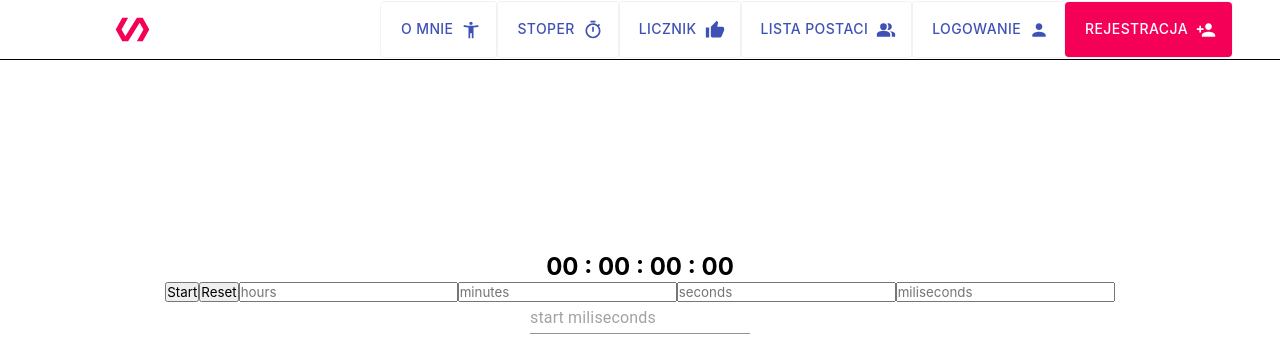
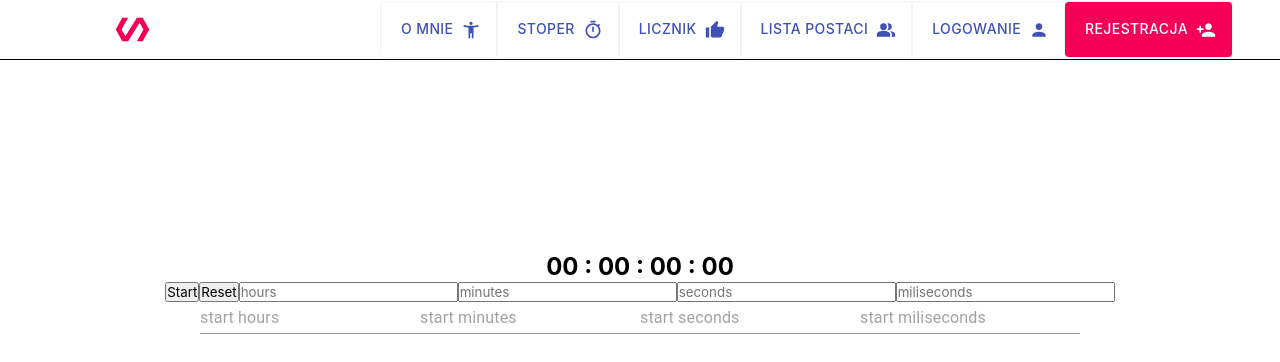
Before and after one commit to michalrozek90/Devstock_Academy, a React (Create React App) app in the folder project-august/: page /stopwatch in a window 1280 px wide. Shown: the top 362 px of the page. Built offline with nearby package versions, Linux system fonts and the light colour scheme.

Commit message:
stopwatch reset problem

```diff
--- a/project-august/src/pages/Stopwatch.js
+++ b/project-august/src/pages/Stopwatch.js
@@ -29,7 +29,9 @@ const Stopwatch = () => {
 	}
 
 	const onReset = () => {
+		console.log('stan PRZED resetem : ', startTime)
 		dispatch(reset())
+		console.log('stan PO resecie : ', startTime)
 	}
 
 	const handleCount = e => {
@@ -51,9 +53,23 @@ const Stopwatch = () => {
 		}
 	}
 
+	console.log('stan na zewnątrz funkcji : ', startTime)
+
 	const handleStart = e => {
-		console.log(e.target.value)
-		dispatch(startMiliseconds(e.target.value))
+		let value = e.target.value
+		let number = parseInt(value)
+
+		if (e.target.placeholder === 'start miliseconds') {
+			dispatch(startMiliseconds(number))
+		} else if (e.target.placeholder === 'start seconds') {
+			dispatch(startSeconds(number))
+		} else if (e.target.placeholder === 'start minutes') {
+			dispatch(startMinutes(number))
+		} else if (e.target.placeholder === 'start hours') {
+			dispatch(startHours(number))
+		}
+
+		console.log('Wewnątrz, na koncu funkcji : ', startTime)
 	}
 
 	useEffect(() => {
@@ -91,18 +107,9 @@ const Stopwatch = () => {
 			<input type='number' placeholder='seconds' onChange={handleCount} />
 			<input type='number' placeholder='miliseconds' onChange={handleCount} />
 			<br />
-			{/* <TextField
-				placeholder='start hours'
-				type='number'
-				onChange={e => dispatch(startHours(e.target.value))}></TextField>
-			<TextField
-				placeholder='start minutes'
-				type='number'
-				onChange={e => dispatch(startMinutes(e.target.value))}></TextField>
-			<TextField
-				placeholder='start seconds'
-				type='number'
-				onChange={e => dispatch(startSeconds(e.target.value))}></TextField> */}
+			<TextField placeholder='start hours' type='number' onChange={handleStart}></TextField>
+			<TextField placeholder='start minutes' type='number' onChange={handleStart}></TextField>
+			<TextField placeholder='start seconds' type='number' onChange={handleStart}></TextField>
 			<TextField placeholder='start miliseconds' type='number' onChange={handleStart}></TextField>
 		</div>
 	)
```
